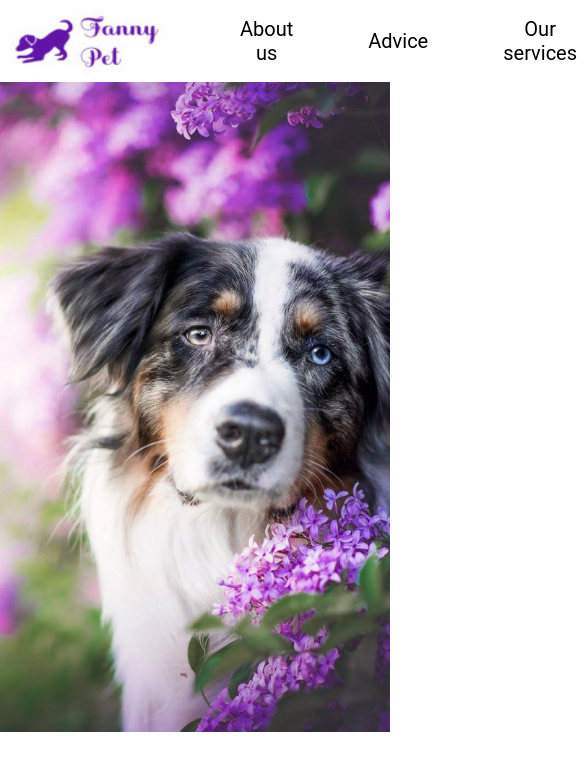
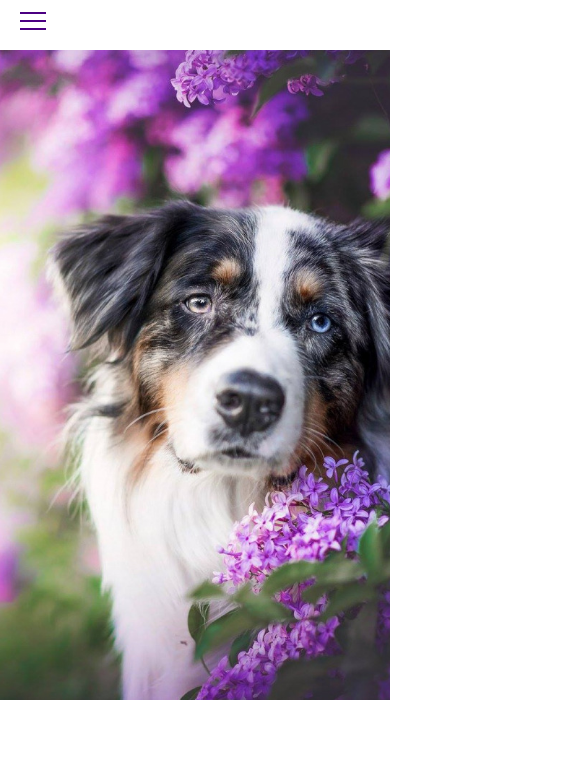
Before and after one commit to olya110698/HappyPets, a React (Create React App) app in the folder happy_pets/: page / in a window 390 px wide. Shown: the top 770 px of the page, 585 px wide, since content can reach past the window. Built offline with nearby package versions, Linux system fonts and the light colour scheme.

Commit message:
fiat: add adapt header

```diff
--- /dev/null
+++ b/happy_pets/src/components/HeaderApp/HeaderApp.css
@@ -0,0 +1,93 @@
+@media screen and (min-width: 1100px) {
+  .header-container {
+    display: flex;
+    justify-content: space-between;
+    background: unset;
+    width: 100%;
+    height: 82px;
+  }
+  .hamburger-menu {
+    display: none;
+  }
+}
+
+@media screen and (max-width: 1100px) {
+  .hamburger-menu {
+    height: 50px;
+    z-index: 1;
+  }
+  .header-container {
+    display: none;
+  }
+  #menu__toggle {
+    opacity: 0;
+  }
+  #menu__toggle:checked + .menu__btn > span {
+    transform: rotate(45deg);
+  }
+  #menu__toggle:checked + .menu__btn > span::before {
+    top: 0;
+    transform: rotate(0deg);
+  }
+  #menu__toggle:checked + .menu__btn > span::after {
+    top: 0;
+    transform: rotate(90deg);
+  }
+  #menu__toggle:checked ~ .menu__box {
+    left: 0 !important;
+  }
+  .menu__btn {
+    position: fixed;
+    top: 20px;
+    left: 20px;
+    width: 26px;
+    height: 26px;
+    cursor: pointer;
+    z-index: 1;
+  }
+  .menu__btn > span,
+  .menu__btn > span::before,
+  .menu__btn > span::after {
+    display: block;
+    position: absolute;
+    width: 100%;
+    height: 2px;
+    background-color: #4b0082;
+    transition-duration: 0.25s;
+  }
+  .menu__btn > span::before {
+    content: "";
+    top: -8px;
+  }
+  .menu__btn > span::after {
+    content: "";
+    top: 8px;
+  }
+  .menu__box {
+    display: block;
+    position: fixed;
+    top: 0;
+    left: -100%;
+    width: 300px;
+    height: 100%;
+    margin: 0;
+    padding: 80px 0;
+    list-style: none;
+    background-color: #eceff1;
+    box-shadow: 2px 2px 6px rgba(0, 0, 0, 0.4);
+    transition-duration: 0.25s;
+  }
+  .menu__item {
+    display: block;
+    padding: 12px 24px;
+    color: #333;
+    font-family: "Roboto", sans-serif;
+    font-size: 20px;
+    font-weight: 600;
+    text-decoration: none;
+    transition-duration: 0.25s;
+  }
+  .menu__item:hover {
+    background-color: #cfd8dc;
+  }
+}
--- a/happy_pets/src/components/HeaderApp/HeaderApp.js
+++ b/happy_pets/src/components/HeaderApp/HeaderApp.js
@@ -1,5 +1,6 @@
 import React from "react";
 import styled from "styled-components";
+import "./HeaderApp.css";
 import { withStyles } from "@material-ui/styles";
 import Stack from "@mui/material/Stack";
 import Button from "@mui/material/Button";
@@ -62,7 +63,9 @@
 
 export default function HeaderApp() {
   return (
-    <HeaderContainer>
+    <div>
+      <div className="header-container">
+        {/* <HeaderContainer> */}
         <style type="text/css">{css}</style>
         <Logo />
         <LinkContainer>
@@ -79,6 +82,47 @@
             </Buttons>
           </Stack>
         </LinkContainer>
-    </HeaderContainer>
+        {/* </HeaderContainer> */}
+      </div>
+      <div className="hamburger-menu">
+        <input id="menu__toggle" type="checkbox" />
+        <label className="menu__btn" for="menu__toggle">
+          <span></span>
+        </label>
+
+        <ul className="menu__box">
+          <li>
+            <a className="menu__item" href="/about_us">
+              About us
+            </a>
+          </li>
+          <li>
+            <a className="menu__item" href="/adviсe">
+              Adviсe
+            </a>
+          </li>
+          <li>
+            <a className="menu__item" href="/our_services">
+              Our services
+            </a>
+          </li>
+          <li>
+            <a className="menu__item" href="/">
+              +48 603 72 37 57
+            </a>
+          </li>
+          <li>
+            <a className="menu__item" href="/sign_in">
+              Sign in
+            </a>
+          </li>
+          <li>
+            <a className="menu__item" href="/sign_up">
+              Sign up
+            </a>
+          </li>
+        </ul>
+      </div>
+    </div>
   );
 }
```
Also changed, not shown: happy_pets/.eslintrc.js. Lines whose indentation alone changed are shown as unchanged.
